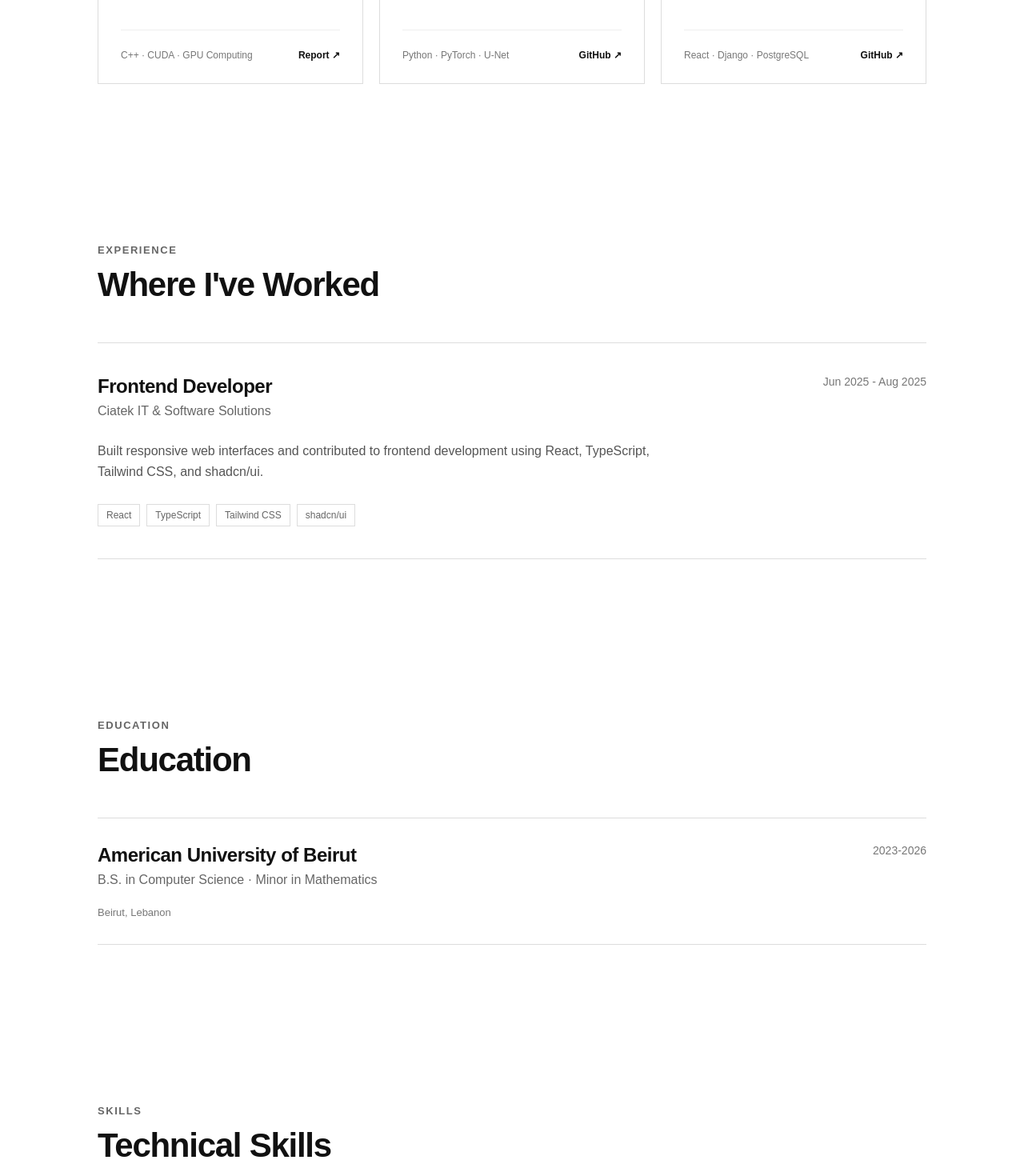
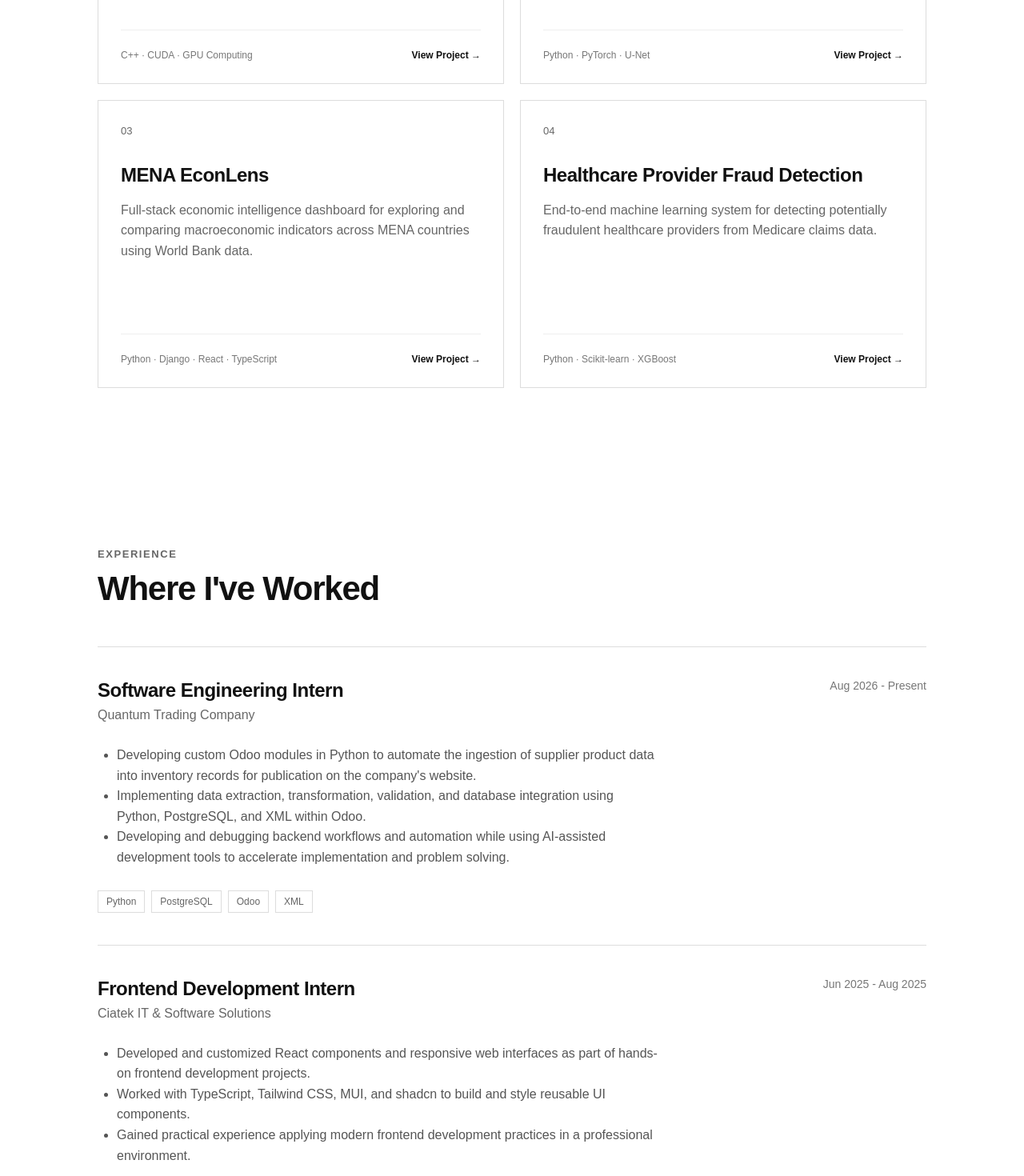
Before and after one commit to amoh909/amoh909.github.io, a React (Vite) app: page / in a window 1280 px wide. Shown: the part 1240-2710 px from the top of the page at 80% size. Built offline with nearby package versions, Linux system fonts and the light colour scheme.

Commit message:
Update exerience, project showcase, and  responsive layout

```diff
--- a/src/App.tsx
+++ b/src/App.tsx
@@ -73,20 +73,22 @@ function App() {
             <article className="project-card">
               <div>
                 <p className="project-number">01</p>
-
-                <h3>CUDA Sparse Triangular Solver</h3>
-
+                <h3>Sparse Lower Triangular Matrix Solver (CUDA)</h3>
                 <p>
-                  GPU-accelerated sparse triangular system solving using CUDA,
-                  with a focus on parallel algorithms and performance
-                  optimization.
+                  GPU-accelerated sparse triangular system solver using CUDA,
+                  exploring parallel algorithms and performance optimization for
+                  sparse linear algebra.
                 </p>
               </div>
 
               <div className="project-footer">
                 <span>C++ · CUDA · GPU Computing</span>
-                <a href="https://drive.google.com/file/d/1L9WFoNtrKNnxXI4ZBROpEWr4vSroxkT1/view?usp=drive_link">
-                  Report ↗
+                <a
+                  href="https://drive.google.com/file/d/1L9WFoNtrKNnxXI4ZBROpEWr4vSroxkT1/view?usp=drive_link"
+                  target="_blank"
+                  rel="noreferrer"
+                >
+                  View Project →
                 </a>
               </div>
             </article>
@@ -94,19 +96,21 @@ function App() {
             <article className="project-card">
               <div>
                 <p className="project-number">02</p>
-
-                <h3>Brain Tumor Segmentation</h3>
-
+                <h3>Brain Tumor Segmentation (LGG)</h3>
                 <p>
                   Deep learning project using a U-Net architecture to segment
-                  brain tumors from medical imaging data.
+                  lower-grade glioma tumors from brain MRI images.
                 </p>
               </div>
 
               <div className="project-footer">
                 <span>Python · PyTorch · U-Net</span>
-                <a href="https://github.com/amoh909/Brain-Tumor-Segmentation-LGG">
-                  GitHub ↗
+                <a
+                  href="https://github.com/amoh909/Brain-Tumor-Segmentation-LGG"
+                  target="_blank"
+                  rel="noreferrer"
+                >
+                  View Project →
                 </a>
               </div>
             </article>
@@ -116,14 +120,43 @@ function App() {
                 <p className="project-number">03</p>
                 <h3>MENA EconLens</h3>
                 <p>
-                  Full-stack economic intelligence platform featuring World Bank
-                  data ingestion, normalized database schemas, and linear
-                  regression forecasting panels.
+                  Full-stack economic intelligence dashboard for exploring and
+                  comparing macroeconomic indicators across MENA countries using
+                  World Bank data.
                 </p>
               </div>
+
               <div className="project-footer">
-                <span>React · Django · PostgreSQL</span>
-                <a href="https://github.com/amoh909/MENA-EconLens">GitHub ↗</a>
+                <span>Python · Django · React · TypeScript</span>
+                <a
+                  href="https://github.com/amoh909/MENA-EconLens"
+                  target="_blank"
+                  rel="noreferrer"
+                >
+                  View Project →
+                </a>
+              </div>
+            </article>
+
+            <article className="project-card">
+              <div>
+                <p className="project-number">04</p>
+                <h3>Healthcare Provider Fraud Detection</h3>
+                <p>
+                  End-to-end machine learning system for detecting potentially
+                  fraudulent healthcare providers from Medicare claims data.
+                </p>
+              </div>
+
+              <div className="project-footer">
+                <span>Python · Scikit-learn · XGBoost</span>
+                <a
+                  href="https://github.com/amoh909/healthcare-provider-fraud-detection"
+                  target="_blank"
+                  rel="noreferrer"
+                >
+                  View Project →
+                </a>
               </div>
             </article>
           </div>
@@ -139,7 +172,46 @@ function App() {
             <article className="experience-item">
               <div className="experience-header">
                 <div>
-                  <h3>Frontend Developer</h3>
+                  <h3>Software Engineering Intern</h3>
+                  <p className="experience-company">Quantum Trading Company</p>
+                </div>
+
+                <span className="experience-date">Aug 2026 - Present</span>
+              </div>
+
+              <ul
+                className="experience-description"
+                style={{ listStyleType: "disc", paddingLeft: "1.5rem" }}
+              >
+                <li>
+                  Developing custom Odoo modules in Python to automate the
+                  ingestion of supplier product data into inventory records for
+                  publication on the company's website.
+                </li>
+                <li>
+                  Implementing data extraction, transformation, validation, and
+                  database integration using Python, PostgreSQL, and XML within
+                  Odoo.
+                </li>
+                <li>
+                  Developing and debugging backend workflows and automation
+                  while using AI-assisted development tools to accelerate
+                  implementation and problem solving.
+                </li>
+              </ul>
+
+              <div className="experience-tech">
+                <span>Python</span>
+                <span>PostgreSQL</span>
+                <span>Odoo</span>
+                <span>XML</span>
+              </div>
+            </article>
+
+            <article className="experience-item">
+              <div className="experience-header">
+                <div>
+                  <h3>Frontend Development Intern</h3>
                   <p className="experience-company">
                     Ciatek IT & Software Solutions
                   </p>
@@ -148,11 +220,23 @@ function App() {
                 <span className="experience-date">Jun 2025 - Aug 2025</span>
               </div>
 
-              <p className="experience-description">
-                Built responsive web interfaces and contributed to frontend
-                development using React, TypeScript, Tailwind CSS, and
-                shadcn/ui.
-              </p>
+              <ul
+                className="experience-description"
+                style={{ listStyleType: "disc", paddingLeft: "1.5rem" }}
+              >
+                <li>
+                  Developed and customized React components and responsive web
+                  interfaces as part of hands-on frontend development projects.
+                </li>
+                <li>
+                  Worked with TypeScript, Tailwind CSS, MUI, and shadcn to build
+                  and style reusable UI components.
+                </li>
+                <li>
+                  Gained practical experience applying modern frontend
+                  development practices in a professional environment.
+                </li>
+              </ul>
 
               <div className="experience-tech">
                 <span>React</span>
--- a/src/index.css
+++ b/src/index.css
@@ -142,7 +142,7 @@ a {
 
 .projects-grid {
   display: grid;
-  grid-template-columns: repeat(3, 1fr);
+  grid-template-columns: repeat(2, 1fr);
   gap: 20px;
 }
 
@@ -364,3 +364,9 @@ a {
 .contact-links a:hover {
   text-decoration: underline;
 }
+
+@media (max-width: 700px) {
+  .projects-grid {
+    grid-template-columns: 1fr;
+  }
+}
```
